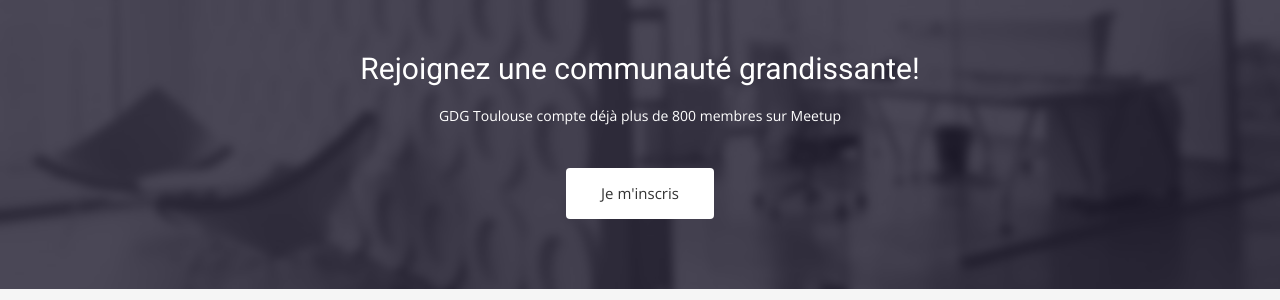
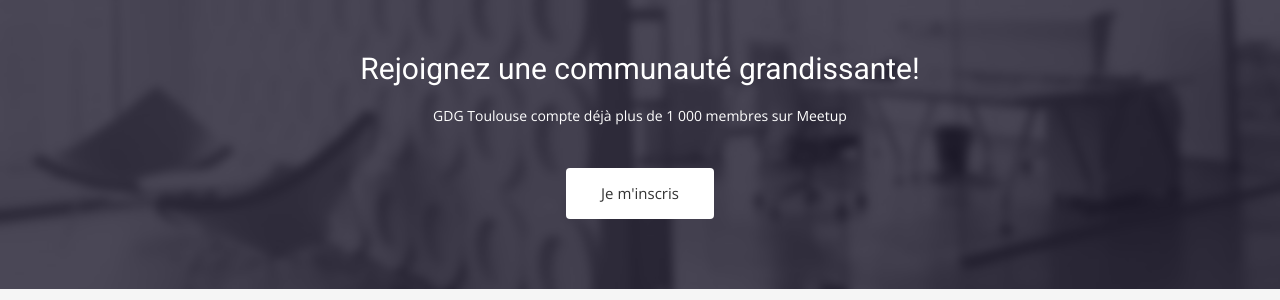
Before and after one commit to GDGToulouse/site-web, a Jekyll site: the page built from index.html, in a window 1280 px wide. Shown: the part 1369-1669 px from the top of the page. Built offline with Jekyll 4.4.1, drawn with Linux system fonts in a browser that asks for light colours; nearby versions of some CDN libraries; some web fonts are replaced.

Commit message:
1 000 meeeeeeembres !!!

```diff
--- a/index.html
+++ b/index.html
@@ -105,7 +105,7 @@ permalink: /
       <div class="col-md-12">
         <div class="block">
           <h2>Rejoignez une communauté grandissante!</h2>
-          <p>GDG Toulouse compte déjà plus de 800 membres sur Meetup</p>
+          <p>GDG Toulouse compte déjà plus de 1 000 membres sur Meetup</p>
           <a class="btn btn-default btn-call-to-action" href="https://www.meetup.com/GDG-Toulouse/" target="_blank">Je m'inscris</a>
         </div>
       </div>
```
